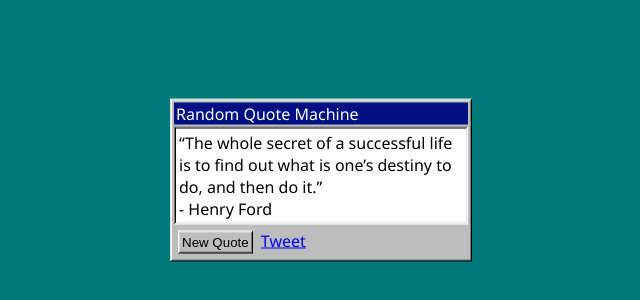
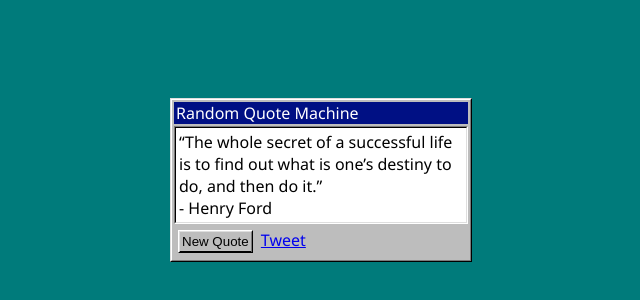
Before and after one commit to jlr910168/random-quote-machine, a website built with webpack: page src/index.html in a window 1280 px wide. Shown: the part 220-520 px from the top of the page, without its empty margins (319-959 px from the left). Built offline with nearby package versions, Linux system fonts and the light colour scheme; no server answers.

Commit message:
change css back, because minimizer incorrectly merge border styles

```diff
--- a/src/style.css
+++ b/src/style.css
@@ -43,12 +43,10 @@ html, body {
   transform: translate(-50%, -50%);
   /* borders style */
   background-color: var(--elem-background);
-  border-top:    var(--tl-main);
-  border-left:   var(--tl-main);
-  border-right:  var(--br-second);
-  border-bottom: var(--br-second);
-  border-style: solid;
-  border-width: 1px;
+  border-top: 1px solid var(--tl-main);
+  border-left: 1px solid  var(--tl-main);
+  border-right: 1px solid var(--br-second);
+  border-bottom: 1px solid var(--br-second);
 }
 
 /* outside border for #quote-box */
@@ -59,12 +57,10 @@ html, body {
   left:   -2px;
   bottom: -2px;
   right:  -2px;
-  border-top:    var(--tl-second);
-  border-left:   var(--tl-second);
-  border-right:  var(--br-main);
-  border-bottom: var(--br-main);
-  border-style: solid;
-  border-width: 1px;
+  border-top: 1px solid var(--tl-second);
+  border-left: 1px solid var(--tl-second);
+  border-right: 1px solid var(--br-main);
+  border-bottom: 1px solid var(--br-main);
   z-index: -2;
 }
 
@@ -73,12 +69,10 @@ html, body {
   padding: 3px;
   background-color: #fff;
   position: relative;
-  border-top:    var(--br-main);
-  border-left:   var(--br-main);
-  border-right:  var(--tl-second);
-  border-bottom: var(--tl-second);
-  border-style: solid;
-  border-width: 1px;
+  border-top: 1px solid var(--br-main);
+  border-left: 1px solid var(--br-main);
+  border-right: 1px solid var(--tl-second);
+  border-bottom: 1px solid var(--tl-second);
 }
 
 #text-block:after {
@@ -88,12 +82,10 @@ html, body {
   left:   -2px;
   bottom: -2px;
   right:  -2px;
-  border-top:    var(--br-second);
-  border-left:   var(--br-second);
-  border-right:  var(--tl-main);
-  border-bottom: var(--tl-main);
-  border-style: solid;
-  border-width: 1px;
+  border-top: 1px solid var(--br-second);
+  border-left: 1px solid var(--br-second);
+  border-right: 1px solid var(--tl-main);
+  border-bottom: 1px solid var(--tl-main);
 }
 
 button {
@@ -102,12 +94,10 @@ button {
   outline: none;
   position: relative;
   background-color: var(--elem-background);
-  border-top:    var(--tl-second);
-  border-left:   var(--tl-second);
-  border-right:  var(--br-second);
-  border-bottom: var(--br-second);
-  border-style: solid;
-  border-width: 1px;
+  border-top: 1px solid var(--tl-second);
+  border-left: 1px solid var(--tl-second);
+  border-right: 1px solid var(--br-second);
+  border-bottom: 1px solid (--br-second);
   z-index: 0;
 }
 
@@ -118,22 +108,18 @@ button:after {
   left:   -2px;
   bottom: -2px;
   right:  -2px;
-  border-top:    var(--tl-main);
-  border-left:   var(--tl-main);
-  border-right:  var(--br-main);
-  border-bottom: var(--br-main);
-  border-style: solid;
-  border-width: 1px;
+  border-top: 1px solid var(--tl-main);
+  border-left: 1px solid var(--tl-main);
+  border-right: 1px solid var(--br-main);
+  border-bottom: 1px solid var(--br-main);
   z-index: -1;
 }
 
 button:active {
-  border-top:    var(--br-second);
-  border-left:   var(--br-second);
-  border-right:  var(--tl-second);
-  border-bottom: var(--tl-second);
-  border-style: solid;
-  border-width: 1px;
+  border-top: 1px solid var(--br-second);
+  border-left: 1px solid var(--br-second);
+  border-right: 1px solid var(--tl-second);
+  border-bottom: 1px solid var(--tl-second);
 }
 
 button:active:after {
```
